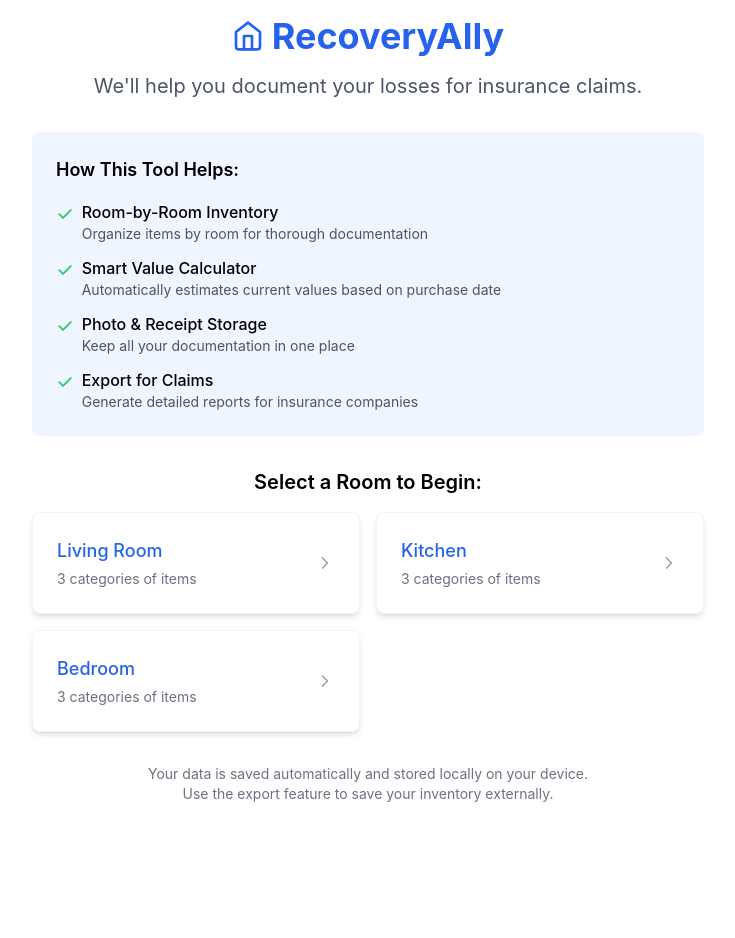
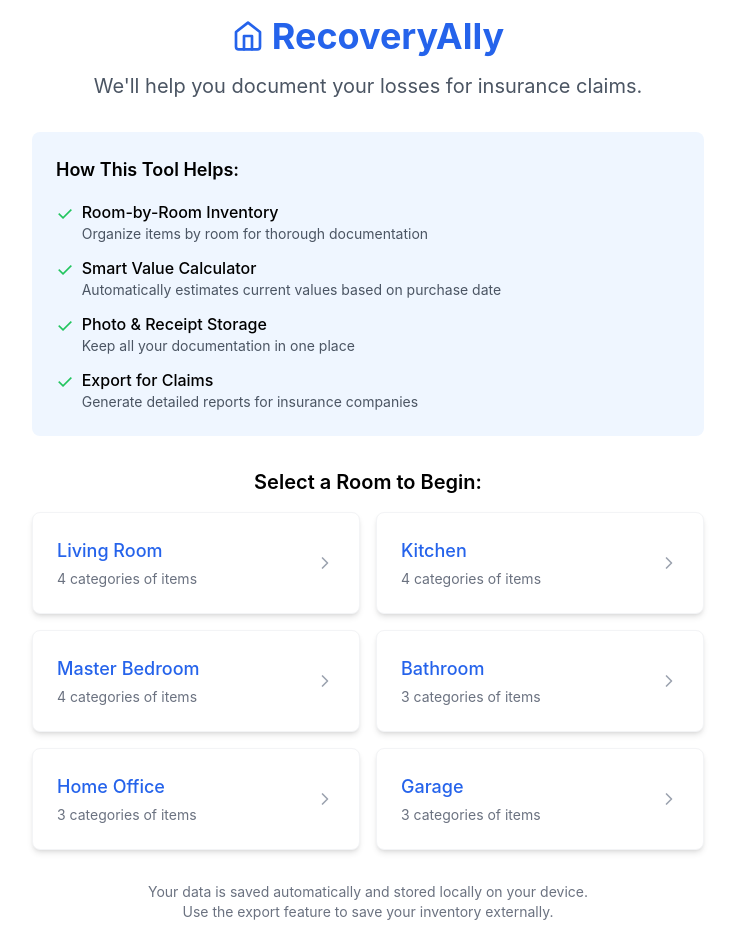
Before and after one commit to NataliaZarina/recoveryally, a React (Create React App) app: page / in a window 1280 px wide. Shown: the whole page, without its empty margins (272-1007 px from the left). Before the commit the page ends 820 px from the top, so only its background shows below. Built offline with nearby package versions, Linux system fonts and the light colour scheme.

Commit message:
Updated App.js with UI icons

```diff
--- a/src/App.js
+++ b/src/App.js
@@ -25,57 +25,207 @@ const depreciationRates = {
 const roomTemplates = {
   'Living Room': {
     'Furniture': [
-      { name: 'Sofa', category: 'Furniture', typical_value: 1200 },
-      { name: 'Armchairs', category: 'Furniture', typical_value: 800 },
+      { name: 'Sectional Sofa', category: 'Furniture', typical_value: 2000 },
+      { name: 'Loveseat', category: 'Furniture', typical_value: 800 },
+      { name: 'Armchair', category: 'Furniture', typical_value: 500 },
+      { name: 'Recliner', category: 'Furniture', typical_value: 700 },
       { name: 'Coffee Table', category: 'Furniture', typical_value: 400 },
+      { name: 'End Table', category: 'Furniture', typical_value: 150 },
+      { name: 'Console Table', category: 'Furniture', typical_value: 300 },
       { name: 'TV Stand', category: 'Furniture', typical_value: 600 },
-      { name: 'Bookshelves', category: 'Furniture', typical_value: 300 }
-      // Add more furniture items here
+      { name: 'Bookshelf', category: 'Furniture', typical_value: 300 },
+      { name: 'Storage Ottoman', category: 'Furniture', typical_value: 200 },
+      { name: 'Bar Cart', category: 'Furniture', typical_value: 250 },
+      { name: 'Floor Lamp', category: 'Furniture', typical_value: 100 },
+      { name: 'Table Lamp', category: 'Furniture', typical_value: 75 }
     ],
     'Electronics': [
-      { name: 'TV', category: 'Electronics', typical_value: 1000 },
-      { name: 'Sound System', category: 'Electronics', typical_value: 500 },
-      { name: 'Gaming Console', category: 'Electronics', typical_value: 400 }      // Add more electronics items here
+      { name: 'Smart TV 65"', category: 'Electronics', typical_value: 1200 },
+      { name: 'Soundbar with Subwoofer', category: 'Electronics', typical_value: 800 },
+      { name: 'Gaming Console', category: 'Electronics', typical_value: 500 },
+      { name: 'Streaming Device', category: 'Electronics', typical_value: 100 },
+      { name: 'Smart Home Hub', category: 'Electronics', typical_value: 100 },
+      { name: 'Remote Control', category: 'Electronics', typical_value: 50 },
+      { name: 'WiFi Router', category: 'Electronics', typical_value: 200 },
+      { name: 'Power Strip Surge Protector', category: 'Electronics', typical_value: 50 }
     ],
     'Decor': [
-      { name: 'Area Rug', category: 'Decor', typical_value: 400 },
-      { name: 'Curtains', category: 'Decor', typical_value: 200 },
-      { name: 'Art/Pictures', category: 'Art', typical_value: 300 }
+      { name: 'Large Area Rug', category: 'Decor', typical_value: 800 },
+      { name: 'Window Treatment Set', category: 'Decor', typical_value: 200 },
+      { name: 'Wall Art Piece', category: 'Art', typical_value: 250 },
+      { name: 'Decorative Mirror', category: 'Decor', typical_value: 200 },
+      { name: 'Throw Pillow', category: 'Decor', typical_value: 40 },
+      { name: 'Throw Blanket', category: 'Decor', typical_value: 50 },
+      { name: 'Decorative Vase', category: 'Decor', typical_value: 60 },
+      { name: 'Artificial Plant', category: 'Decor', typical_value: 100 },
+      { name: 'Candle Set', category: 'Decor', typical_value: 40 },
+      { name: 'Bookends', category: 'Decor', typical_value: 30 }
+    ],
+    'Entertainment': [
+      { name: 'Board Game', category: 'Entertainment', typical_value: 30 },
+      { name: 'Video Game', category: 'Entertainment', typical_value: 60 },
+      { name: 'Book', category: 'Entertainment', typical_value: 20 },
+      { name: 'Blu-ray/DVD', category: 'Entertainment', typical_value: 25 }
     ]
   },
   'Kitchen': {
-    'Appliances': [
-      { name: 'Refrigerator', category: 'Appliances', typical_value: 2000 },
-      { name: 'Stove', category: 'Appliances', typical_value: 1200 },
+    'Major Appliances': [
+      { name: 'Refrigerator', category: 'Appliances', typical_value: 2500 },
+      { name: 'Range/Stove', category: 'Appliances', typical_value: 1500 },
       { name: 'Dishwasher', category: 'Appliances', typical_value: 800 },
-      { name: 'Microwave', category: 'Appliances', typical_value: 300 }
+      { name: 'Microwave', category: 'Appliances', typical_value: 400 },
+      { name: 'Range Hood', category: 'Appliances', typical_value: 500 },
+      { name: 'Wine Fridge', category: 'Appliances', typical_value: 500 }
     ],
     'Small Appliances': [
       { name: 'Coffee Maker', category: 'Appliances', typical_value: 100 },
-      { name: 'Toaster', category: 'Appliances', typical_value: 50 },
-      { name: 'Blender', category: 'Appliances', typical_value: 100 },
-      { name: 'Food Processor', category: 'Appliances', typical_value: 150 }
+      { name: 'Espresso Machine', category: 'Appliances', typical_value: 400 },
+      { name: 'Stand Mixer', category: 'Appliances', typical_value: 400 },
+      { name: 'Food Processor', category: 'Appliances', typical_value: 200 },
+      { name: 'Blender', category: 'Appliances', typical_value: 150 },
+      { name: 'Toaster', category: 'Appliances', typical_value: 80 },
+      { name: 'Air Fryer', category: 'Appliances', typical_value: 150 },
+      { name: 'Instant Pot', category: 'Appliances', typical_value: 150 },
+      { name: 'Electric Kettle', category: 'Appliances', typical_value: 80 },
+      { name: 'Rice Cooker', category: 'Appliances', typical_value: 100 },
+      { name: 'Waffle Maker', category: 'Appliances', typical_value: 60 },
+      { name: 'Hand Mixer', category: 'Appliances', typical_value: 50 }
     ],
-    'Kitchen Items': [
-      { name: 'Cookware Set', category: 'Kitchen', typical_value: 400 },
-      { name: 'Dinnerware Set', category: 'Kitchen', typical_value: 300 },
-      { name: 'Utensils', category: 'Kitchen', typical_value: 200 }
+    'Cookware': [
+      { name: 'Large Pot', category: 'Kitchen', typical_value: 100 },
+      { name: 'Medium Pot', category: 'Kitchen', typical_value: 80 },
+      { name: 'Small Pot', category: 'Kitchen', typical_value: 60 },
+      { name: 'Large Pan', category: 'Kitchen', typical_value: 100 },
+      { name: 'Medium Pan', category: 'Kitchen', typical_value: 80 },
+      { name: 'Small Pan', category: 'Kitchen', typical_value: 60 },
+      { name: 'Dutch Oven', category: 'Kitchen', typical_value: 300 },
+      { name: 'Cast Iron Skillet', category: 'Kitchen', typical_value: 100 },
+      { name: 'Wok', category: 'Kitchen', typical_value: 80 },
+      { name: 'Chef Knife', category: 'Kitchen', typical_value: 150 },
+      { name: 'Knife Set', category: 'Kitchen', typical_value: 300 },
+      { name: 'Cutting Board', category: 'Kitchen', typical_value: 50 },
+      { name: 'Mixing Bowl Set', category: 'Kitchen', typical_value: 100 },
+      { name: 'Measuring Cups/Spoons', category: 'Kitchen', typical_value: 30 }
+    ],
+    'Dining': [
+      { name: 'Dinner Plate', category: 'Kitchen', typical_value: 20 },
+      { name: 'Salad Plate', category: 'Kitchen', typical_value: 15 },
+      { name: 'Bowl', category: 'Kitchen', typical_value: 15 },
+      { name: 'Mug', category: 'Kitchen', typical_value: 10 },
+      { name: 'Wine Glass', category: 'Kitchen', typical_value: 15 },
+      { name: 'Water Glass', category: 'Kitchen', typical_value: 10 },
+      { name: 'Fork', category: 'Kitchen', typical_value: 5 },
+      { name: 'Knife', category: 'Kitchen', typical_value: 5 },
+      { name: 'Spoon', category: 'Kitchen', typical_value: 5 },
+      { name: 'Serving Bowl', category: 'Kitchen', typical_value: 50 },
+      { name: 'Serving Platter', category: 'Kitchen', typical_value: 60 },
+      { name: 'Storage Container', category: 'Kitchen', typical_value: 15 }
     ]
   },
-  'Bedroom': {
+  'Master Bedroom': {
     'Furniture': [
-      { name: 'Bed Frame', category: 'Furniture', typical_value: 800 },
-      { name: 'Mattress', category: 'Furniture', typical_value: 1000 },
-      { name: 'Dresser', category: 'Furniture', typical_value: 600 },
-      { name: 'Nightstands', category: 'Furniture', typical_value: 300 }
+      { name: 'King Bed Frame', category: 'Furniture', typical_value: 1200 },
+      { name: 'King Mattress', category: 'Furniture', typical_value: 2000 },
+      { name: 'Nightstand', category: 'Furniture', typical_value: 200 },
+      { name: 'Dresser', category: 'Furniture', typical_value: 800 },
+      { name: 'Chest of Drawers', category: 'Furniture', typical_value: 600 },
+      { name: 'Armoire', category: 'Furniture', typical_value: 700 },
+      { name: 'Vanity', category: 'Furniture', typical_value: 500 },
+      { name: 'Mirror', category: 'Furniture', typical_value: 200 },
+      { name: 'Bench', category: 'Furniture', typical_value: 300 }
+    ],
+    'Bedding': [
+      { name: 'Mattress Pad', category: 'Bedding', typical_value: 100 },
+      { name: 'Sheet Set', category: 'Bedding', typical_value: 150 },
+      { name: 'Comforter', category: 'Bedding', typical_value: 200 },
+      { name: 'Duvet', category: 'Bedding', typical_value: 150 },
+      { name: 'Pillow', category: 'Bedding', typical_value: 50 },
+      { name: 'Decorative Pillow', category: 'Bedding', typical_value: 40 },
+      { name: 'Throw Blanket', category: 'Bedding', typical_value: 50 }
     ],
     'Electronics': [
-      { name: 'TV', category: 'Electronics', typical_value: 500 },
-      { name: 'Lamps', category: 'Electronics', typical_value: 100 }
+      { name: 'TV', category: 'Electronics', typical_value: 800 },
+      { name: 'Sound Machine', category: 'Electronics', typical_value: 50 },
+      { name: 'Alarm Clock', category: 'Electronics', typical_value: 30 },
+      { name: 'Phone Charger', category: 'Electronics', typical_value: 20 },
+      { name: 'Air Purifier', category: 'Electronics', typical_value: 200 }
     ],
-    'Personal Items': [
-      { name: 'Clothing', category: 'Clothing', typical_value: 2000 },
-      { name: 'Jewelry', category: 'Jewelry', typical_value: 1000 }
+    'Storage': [
+      { name: 'Closet Organizer', category: 'Storage', typical_value: 200 },
+      { name: 'Shoe Rack', category: 'Storage', typical_value: 100 },
+      { name: 'Jewelry Box', category: 'Storage', typical_value: 100 },
+      { name: 'Storage Bins', category: 'Storage', typical_value: 30 }
+    ]
+  },
+  'Bathroom': {
+    'Electronics': [
+      { name: 'Hair Dryer', category: 'Electronics', typical_value: 100 },
+      { name: 'Electric Toothbrush', category: 'Electronics', typical_value: 150 },
+      { name: 'Hair Styling Tool', category: 'Electronics', typical_value: 100 },
+      { name: 'Scale', category: 'Electronics', typical_value: 50 }
+    ],
+    'Fixtures': [
+      { name: 'Mirror', category: 'Fixtures', typical_value: 200 },
+      { name: 'Shower Head', category: 'Fixtures', typical_value: 150 },
+      { name: 'Toilet Paper Holder', category: 'Fixtures', typical_value: 30 },
+      { name: 'Towel Bars', category: 'Fixtures', typical_value: 40 },
+      { name: 'Shower Curtain Rod', category: 'Fixtures', typical_value: 30 }
+    ],
+    'Linens': [
+      { name: 'Bath Towel', category: 'Linens', typical_value: 30 },
+      { name: 'Hand Towel', category: 'Linens', typical_value: 15 },
+      { name: 'Washcloth', category: 'Linens', typical_value: 10 },
+      { name: 'Bath Mat', category: 'Linens', typical_value: 30 },
+      { name: 'Shower Curtain', category: 'Linens', typical_value: 50 }
+    ]
+  },
+  'Home Office': {
+    'Furniture': [
+      { name: 'Desk', category: 'Furniture', typical_value: 500 },
+      { name: 'Office Chair', category: 'Furniture', typical_value: 800 },
+      { name: 'Filing Cabinet', category: 'Furniture', typical_value: 200 },
+      { name: 'Bookshelf', category: 'Furniture', typical_value: 300 },
+      { name: 'Desk Lamp', category: 'Furniture', typical_value: 100 }
+    ],
+    'Electronics': [
+      { name: 'Computer/Laptop', category: 'Electronics', typical_value: 1500 },
+      { name: 'Monitor', category: 'Electronics', typical_value: 400 },
+      { name: 'Printer', category: 'Electronics', typical_value: 300 },
+      { name: 'Scanner', category: 'Electronics', typical_value: 200 },
+      { name: 'External Hard Drive', category: 'Electronics', typical_value: 100 },
+      { name: 'Webcam', category: 'Electronics', typical_value: 100 },
+      { name: 'Microphone', category: 'Electronics', typical_value: 150 },
+      { name: 'USB Hub', category: 'Electronics', typical_value: 50 }
+    ],
+    'Supplies': [
+      { name: 'Paper Shredder', category: 'Office', typical_value: 100 },
+      { name: 'Stapler', category: 'Office', typical_value: 20 },
+      { name: 'Hole Punch', category: 'Office', typical_value: 20 },
+      { name: 'File Organizer', category: 'Office', typical_value: 30 }
+    ]
+  },
+    'Garage': {
+    'Tools': [
+      { name: 'Power Drill', category: 'Tools', typical_value: 200 },
+      { name: 'Circular Saw', category: 'Tools', typical_value: 150 },
+      { name: 'Table Saw', category: 'Tools', typical_value: 600 },
+      { name: 'Hammer', category: 'Tools', typical_value: 30 },
+      { name: 'Screwdriver Set', category: 'Tools', typical_value: 100 },
+      { name: 'Wrench Set', category: 'Tools', typical_value: 150 },
+      { name: 'Power Tools Set', category: 'Tools', typical_value: 1200 },
+      { name: 'Hand Tools Set', category: 'Tools', typical_value: 600 },
+      { name: 'Lawn Equipment Set', category: 'Tools', typical_value: 1000 },
+      { name: 'Tool Storage Units', category: 'Tools', typical_value: 500 }
+    ],
+    'Storage': [
+      { name: 'Storage Shelving Units', category: 'Storage', typical_value: 400 },
+      { name: 'Storage Bins', category: 'Storage', typical_value: 300 },
+      { name: 'Workbench Setup', category: 'Storage', typical_value: 500 }
+    ],
+    'Recreation': [
+      { name: 'Bicycles', category: 'Sports', typical_value: 1200 },
+      { name: 'Camping Gear Set', category: 'Sports', typical_value: 1000 },
+      { name: 'Sports Equipment Collection', category: 'Sports', typical_value: 800 },
     ]
   }
   // Add more rooms as needed
```
